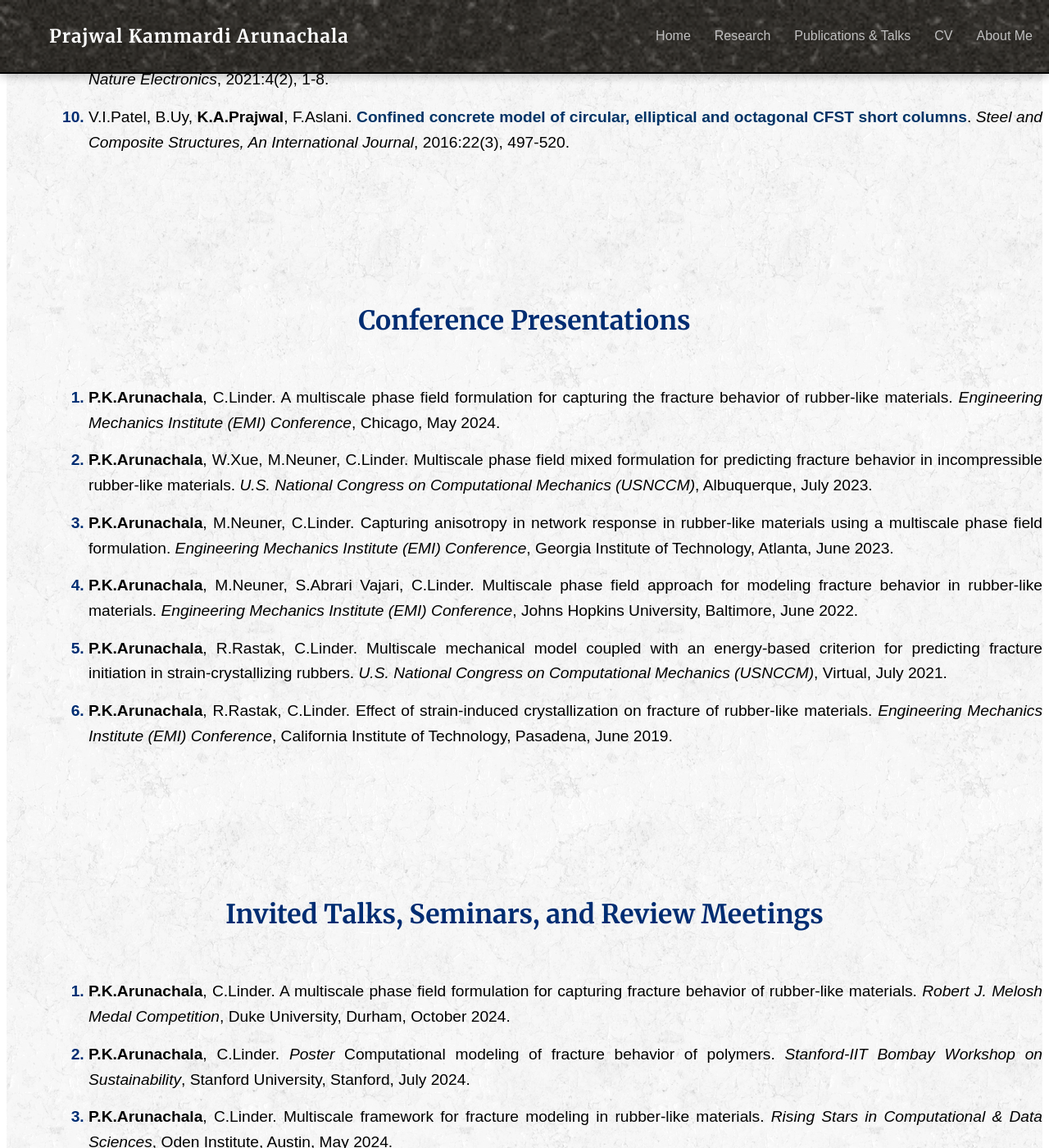
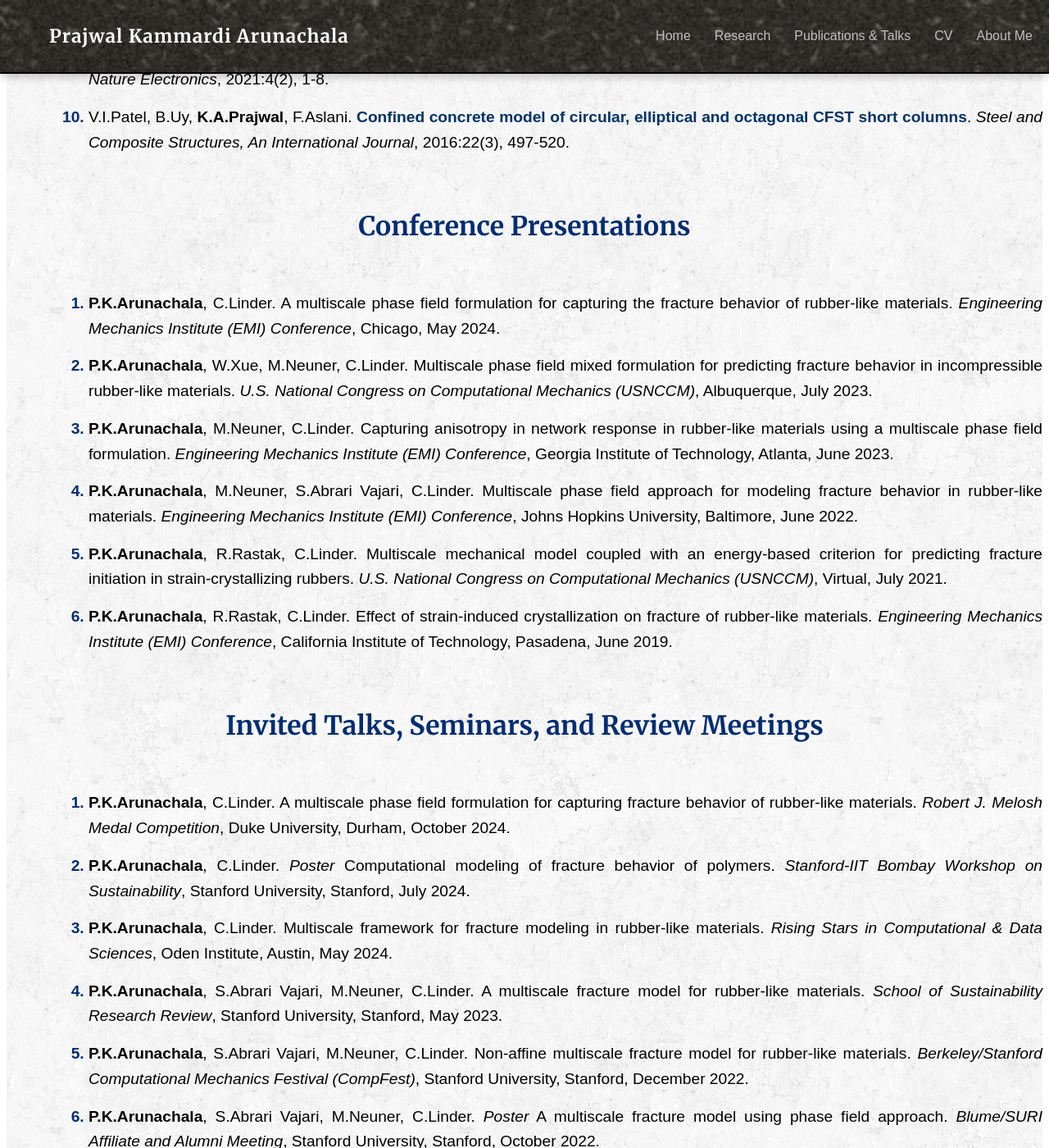
Before and after one commit to prajwalka/prajwalka.github.io, a Jekyll site: the page built from publications.md, in a window 1280 px wide and 1400 px high, scrolled down 886 px. Shown: the whole window at 82% size. Built offline with Jekyll 4.4.1, drawn with Linux system fonts in a browser that asks for light colours; some web fonts are replaced.

Commit message:
Updating publications

```diff
--- a/assets/style.css
+++ b/assets/style.css
@@ -282,7 +282,11 @@
   border-radius: 6px;
 }
 
-/* Optional: Add padding around the intro section */
+/* Publications section formatting */
+.publications-wrapper {
+  padding-bottom: 60px; /* Add desired space below */
+}
+
 .publications {
   font-family: 'Computer Modern Sans', sans-serif;
   font-size: 1.2em; /* Increased font size for better readability */
@@ -294,7 +298,6 @@
 
 .publication-list {
   padding-left: 100px;
-  padding-bottom: 100px;
   counter-reset: pub;
 }
 
--- a/publications.md
+++ b/publications.md
@@ -3,6 +3,8 @@
 title: "Publications & Talks"
 permalink: /publications/
 ---
+<div class="publications-wrapper">
+
 <h2> Journal Publications </h2>
 
 <div class="publications">
@@ -78,3 +80,5 @@
         <li><strong>P.K.Arunachala</strong>, R.Rastak, C.Linder. Energy criterion for fracture initiation in strain-crystallizing rubbers. <em>Berkeley/Stanford Computational Mechanics Festival (CompFest)</em>, Virtual, August 2020.</li>
     </ol>
 </div>
+
+</div>
```
